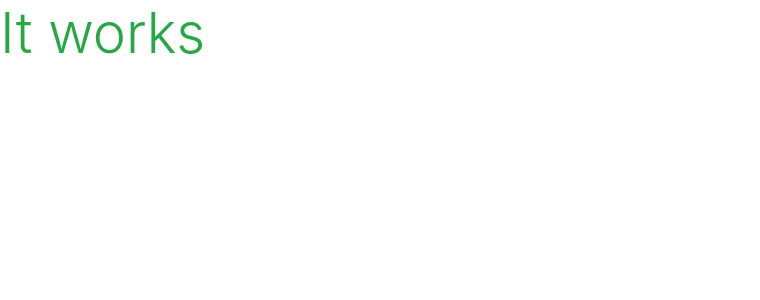
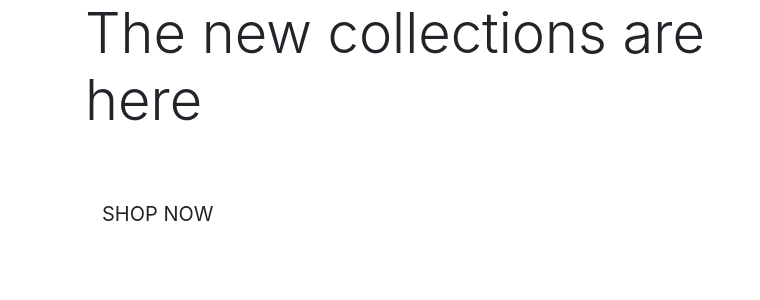
Before and after one commit to sd-powell/boutique_ado_v1, a Django app: page / in a window 1280 px wide. Shown: the top 300 px of the page, without its empty margins (0-760 px from the left). Run offline with Django 3.2, Linux system fonts and the light colour scheme.

Commit message:
added home page content

```diff
--- a/home/templates/home/index.html
+++ b/home/templates/home/index.html
@@ -1,6 +1,27 @@
 {% extends "base.html" %}
 {% load static %}
 
+{% block page_header %}
+  <div class="container header-container">
+    <div class="row">
+      <div class="col"></div>
+    </div>
+  </div>
+{% endblock %}
+
 {% block content %}
-  <h1 class="display-4 text-success">It works</h1>
+<div class="container h-100">
+  <div class="row h-100">
+    <div class="col-12 col-md-6 col-lg-7 my-auto">
+      <h1 class="display-4 logo-font text-black">
+        The new collections are here
+      </h1>
+      <div class="my-5">
+        <a href="#" class="btn btn-lg rounded-0 text-uppercase py-3 shop-now-button">
+          Shop now
+        </a>
+      </div>
+    </div>
+  </div>
+</div>
 {% endblock %}
```
